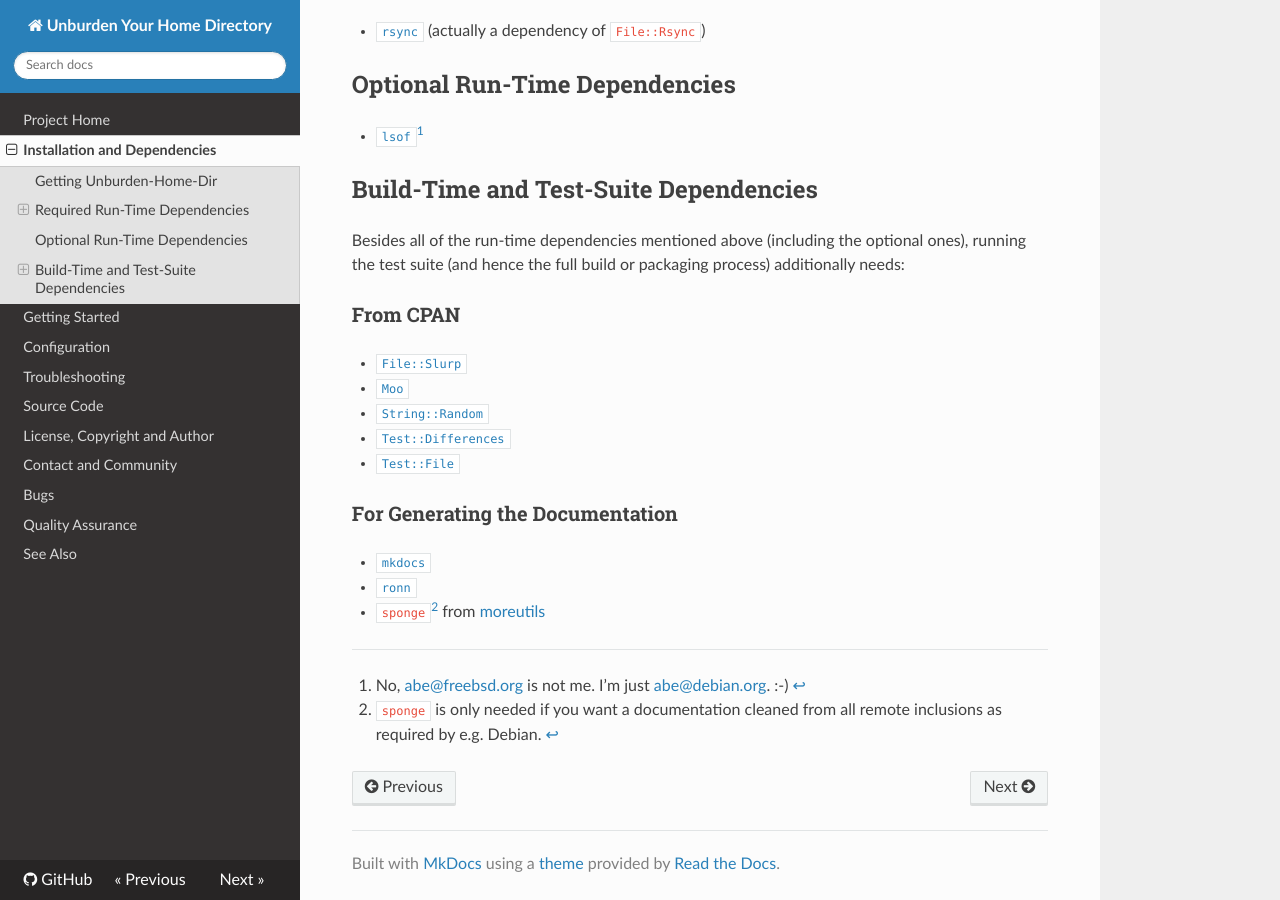
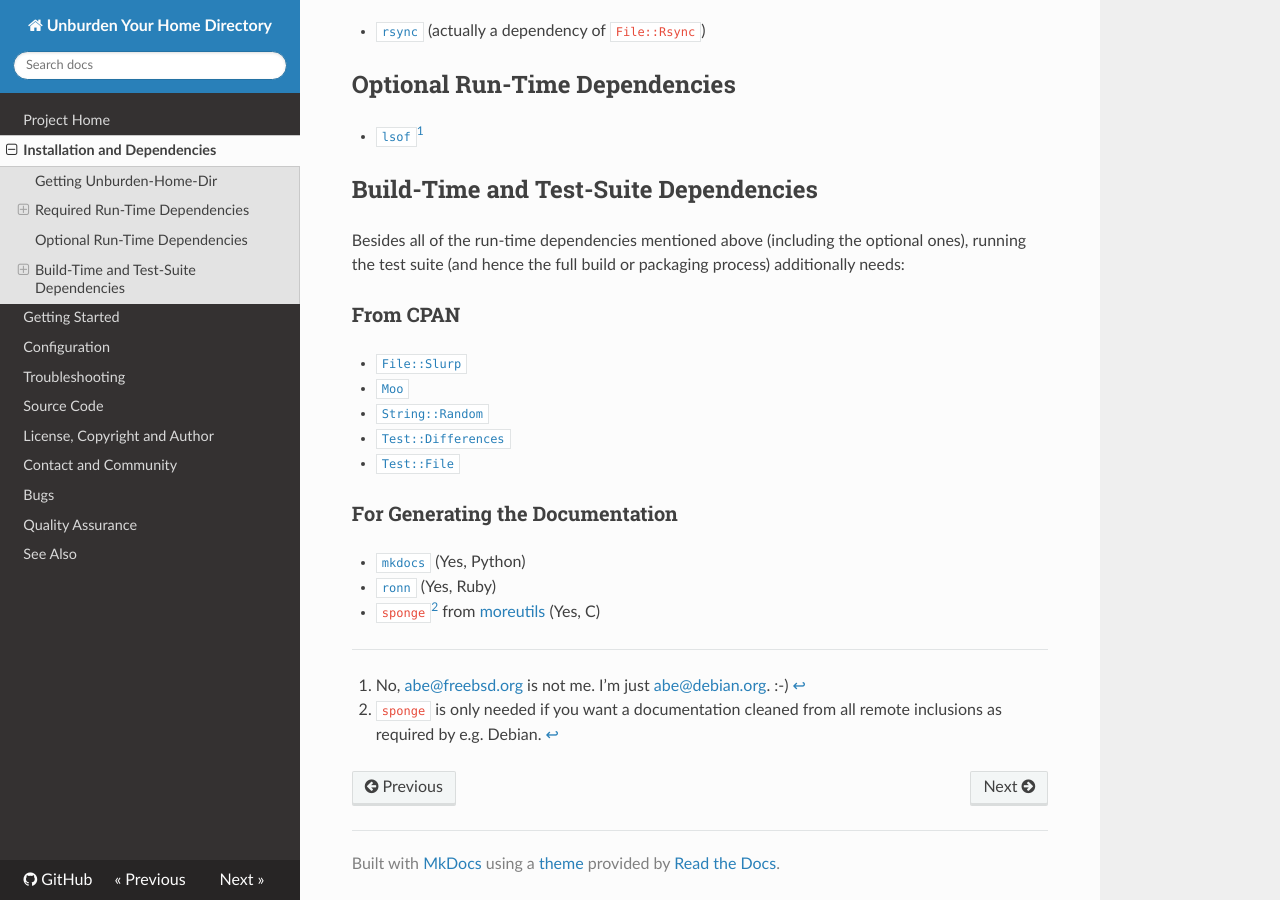
Before and after one commit to xtaran/unburden-home-dir, an MkDocs documentation site: the page built from docs/installation.md, in a window 1280 px wide and 900 px high, scrolled down 891 px. Built offline with MkDocs 1.6.1, drawn with Linux system fonts in a browser that asks for light colours; nearby versions of some CDN libraries; old or Windows-style settings are respelled for this version of MkDocs.

```diff
--- a/docs/installation.md
+++ b/docs/installation.md
@@ -64,9 +64,9 @@ or packaging process) additionally needs:
 
 ### For Generating the Documentation
 
-* [`mkdocs`](https://mkdocs.org/)
-* [`ronn`](https://rtomayko.github.io/ronn/)
-* `sponge`[^2] from [moreutils](http://joeyh.name/code/moreutils/)
+* [`mkdocs`](https://mkdocs.org/) (Yes, Python)
+* [`ronn`](https://rtomayko.github.io/ronn/) (Yes, Ruby)
+* `sponge`[^2] from [moreutils](http://joeyh.name/code/moreutils/) (Yes, C)
 
 [^1]: No, <abe@freebsd.org> is not me. I'm just <abe@debian.org>. :-)
 [^2]: `sponge` is only needed if you want a documentation cleaned
```
